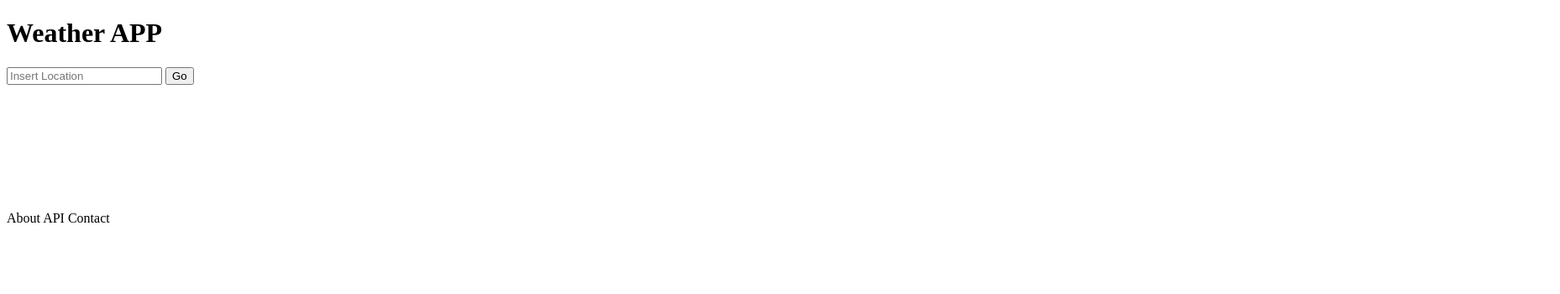
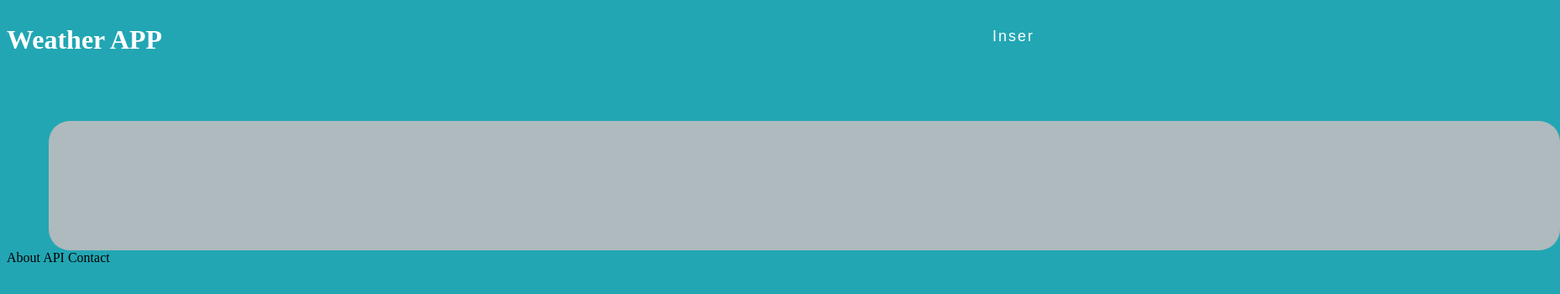
Before and after one commit to BugeezS/weather-app, a plain HTML site: page index.html in a window 1280 px wide. Shown: the whole page at 84% size, 1858 px wide, since content can reach past the window. Drawn offline with nearby package versions, Linux system fonts and the light colour scheme; no server answers.

Commit message:
custom search bar

```diff
--- a/assets/css/style.scss
+++ b/assets/css/style.scss
@@ -1,19 +1,91 @@
-.display_weather{
-    &__section{
+body {
+  background-color: #22a6b3;
+}
+.search_box {
+  width: fit-content;
+  height: fit-content;
+  position: relative;
+}
+.display_weather {
+  &__section {
     display: flex;
     justify-content: space-around;
   }
-    &__div{
+  &__div {
     display: flex;
     flex-direction: column;
     justify-content: center;
-        background-color: grey;
-        border-radius: 25%;
+    background-color: rgba(209, 192, 192, 0.5);
+    border-radius: 20px;
     align-items: center;
+    padding: 10px 10px 10px 10px;
   }
-    &__chart{
+  &__chart {
     width: 1800px;
-        display: flex;
-        align-content: center;
+    background-color: rgba(209, 192, 192, 0.8);
+    margin-left: 50px;
+    margin-top: 50px;
+    border-radius: 25px;
   }
 }
+#temperatureChart {
+  justify-self: center;
+}
+.city_choice {
+  display: flex;
+  justify-content: space-between;
+  &__title {
+    color: white;
+  }
+  &__input_text {
+    height: 50px;
+    width: 50px;
+    border-style: none;
+    padding: 10px;
+    font-size: 18px;
+    letter-spacing: 2px;
+    outline: none;
+    border-radius: 25px;
+    transition: all 0.5s ease-in-out;
+    background-color: #22a6b3;
+    padding-right: 40px;
+    color: #fff;
+    text-align: center;
+    &::placeholder {
+      color: rgba(255, 255, 255, 1);
+      font-size: 18px;
+      letter-spacing: 2px;
+      font-weight: 100;
+    }
+    &:focus {
+      width: 300px;
+      border-radius: 0px;
+      background-color: transparent;
+      border-bottom: 1px solid rgba(255, 255, 255, 0.5);
+      transition: all 500ms cubic-bezier(0, 0.11, 0.35, 2);
+      text-align: center;
+    }
+  }
+  &__button {
+    width: 50px;
+    height: 50px;
+    border-style: none;
+    font-size: 20px;
+    font-weight: bold;
+    outline: none;
+    cursor: pointer;
+    border-radius: 50%;
+    position: absolute;
+    right: 0px;
+    color: #ffffff;
+    background-color: transparent;
+    pointer-events: painted;
+    &:focus ~ .city_choice__input_text {
+      width: 300px;
+      border-radius: 0px;
+      background-color: transparent;
+      border-bottom: 1px solid rgba(255, 255, 255, 0.5);
+      transition: all 500ms cubic-bezier(0, 0.11, 0.35, 2);
+    }
+  }
+}
--- /dev/null
+++ b/assets/js/inputText.js
@@ -0,0 +1,68 @@
+const cityInput = document.querySelector(".city_choice__input_text");
+const autocompleteList = document.querySelector(".autocomplete-list");
+const button = document.querySelector(".city_choice__button"); // Replace "button" with the selector for your button element
+
+// Function to hide the autocomplete list
+function hideAutocompleteList() {
+  autocompleteList.style.display = "none";
+}
+
+cityInput.addEventListener("input", () => {
+  const inputText = cityInput.value;
+
+  // Call the city API to fetch matching city names
+  fetchCityNames(inputText)
+    .then((data) => {
+      const cityNames = data.geonames.map((result) => result.name);
+      displayAutocompleteOptions(cityNames);
+    })
+    .catch((error) => {
+      console.error("Error fetching city names:", error);
+    });
+});
+
+// Event listener for the Enter key press
+cityInput.addEventListener("keydown", (event) => {
+  if (event.key === "Enter") {
+    hideAutocompleteList();
+  }
+});
+
+// Event listener for the button click
+button.addEventListener("click", () => {
+  hideAutocompleteList();
+});
+
+export function fetchCityNames(query) {
+  const username = "bugeez"; // Replace with your GeoNames username
+  const url = `http://api.geonames.org/searchJSON?q=${query}&maxRows=5&username=${username}`;
+
+  return fetch(url)
+    .then((response) => {
+      if (!response.ok) {
+        throw new Error("Unable to fetch city names.");
+      }
+      return response.json();
+    })
+    .catch((error) => {
+      throw new Error("Error fetching city names:", error);
+    });
+}
+
+export function displayAutocompleteOptions(cityNames) {
+  // Clear previous autocomplete options
+  autocompleteList.innerHTML = "";
+
+  cityNames.forEach((name) => {
+    const option = document.createElement("li");
+    option.textContent = name;
+    option.addEventListener("click", () => {
+      cityInput.value = name;
+      hideAutocompleteList();
+    });
+    autocompleteList.appendChild(option);
+  });
+
+  // Show autocomplete options
+  autocompleteList.style.display = "block";
+}
--- a/assets/js/script.js
+++ b/assets/js/script.js
@@ -1,7 +1,10 @@
-import {getLocation} from "./getLocation.js";
+import { getLocation } from "./getLocation.js";
 import { background } from "./background.js";
 import { chart } from "./charts.js";
+import { fetchCityNames, displayAutocompleteOptions } from "./inputText.js";
 
 getLocation();
 background();
+fetchCityNames();
+displayAutocompleteOptions();
 chart();
--- a/index.html
+++ b/index.html
@@ -1,18 +1,26 @@
 <!DOCTYPE html>
 <html lang="en">
   <head>
-    <meta charset="UTF-8">
-    <meta http-equiv="X-UA-Compatible" content="IE=edge">
-    <meta name="viewport" content="width=device-width, initial-scale=1.0">
-    <link rel="stylesheet" href="assets/css/style.css">
+    <meta charset="UTF-8" />
+    <meta http-equiv="X-UA-Compatible" content="IE=edge" />
+    <meta name="viewport" content="width=device-width, initial-scale=1.0" />
+    <link rel="stylesheet" href="assets/css/style.css" />
     <script src="assets/js/script.js" type="module"></script>
     <title>Weather App</title>
   </head>
   <body>
     <header class="city_choice">
       <h1 class="city_choice__title">Weather APP</h1>
-        <input type="text" name="inputCity" placeholder="Insert Location" class="city_choice__input_text">
-        <input type="button" value="Go" class="city_choice__button">
+      <div class="search_box">
+        <button class="city_choice__button"></button>
+        <input
+          type="text"
+          name="inputCity"
+          placeholder="Insert Location"
+          class="city_choice__input_text"
+        />
+        <ul class="autocomplete-list"></ul>
+      </div>
     </header>
     <main class="display_weather">
       <section class="display_weather__section"></section>
@@ -20,7 +28,6 @@
         <canvas id="temperatureChart"></canvas>
       </div>
       <script src="https://cdn.jsdelivr.net/npm/chart.js"></script>
-
     </main>
     <footer class="info_site">
       <span class="info_site__tag">About</span>
```
Also changed, not shown: assets/css/style.css, 1 other file. Lines whose indentation alone changed are shown as unchanged.
